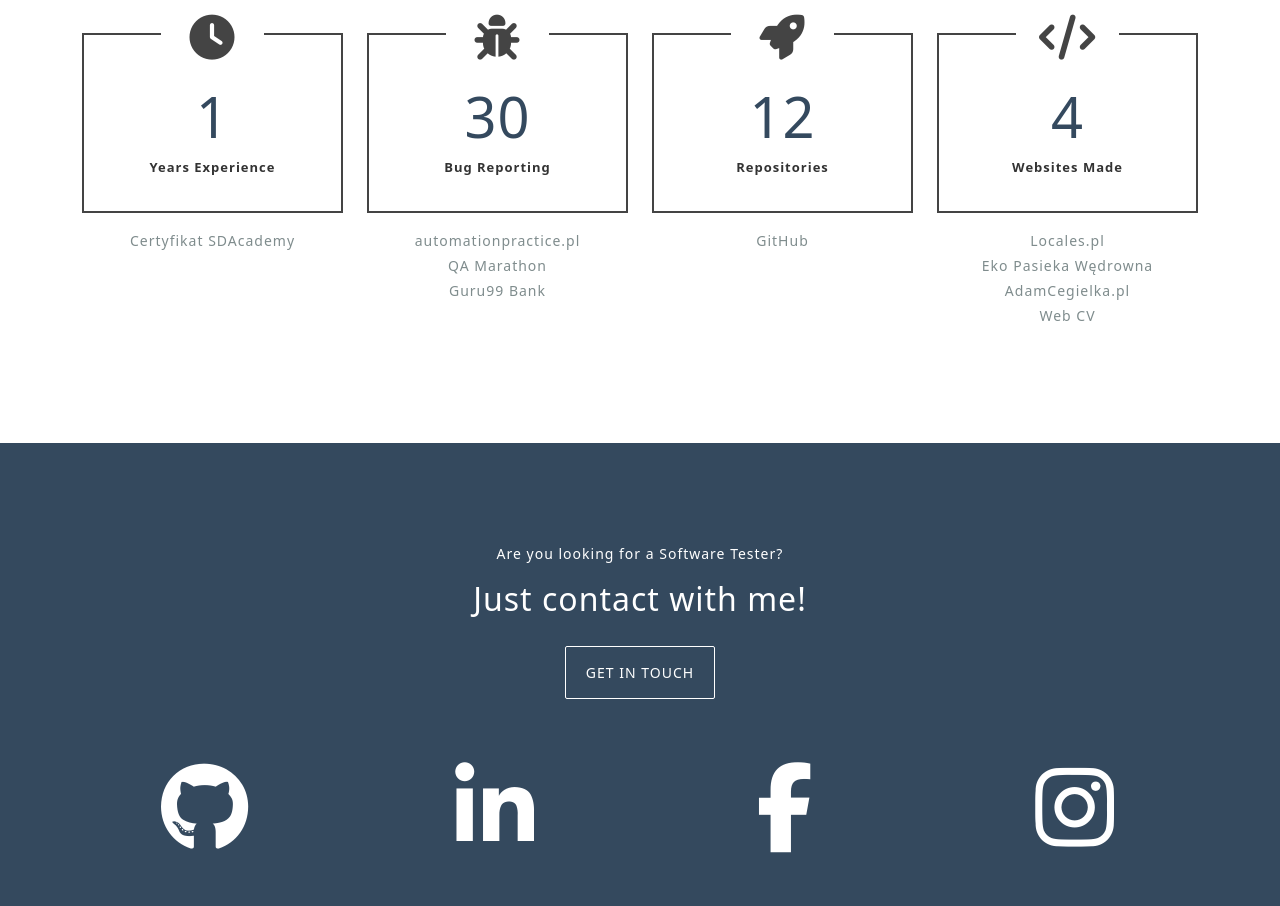
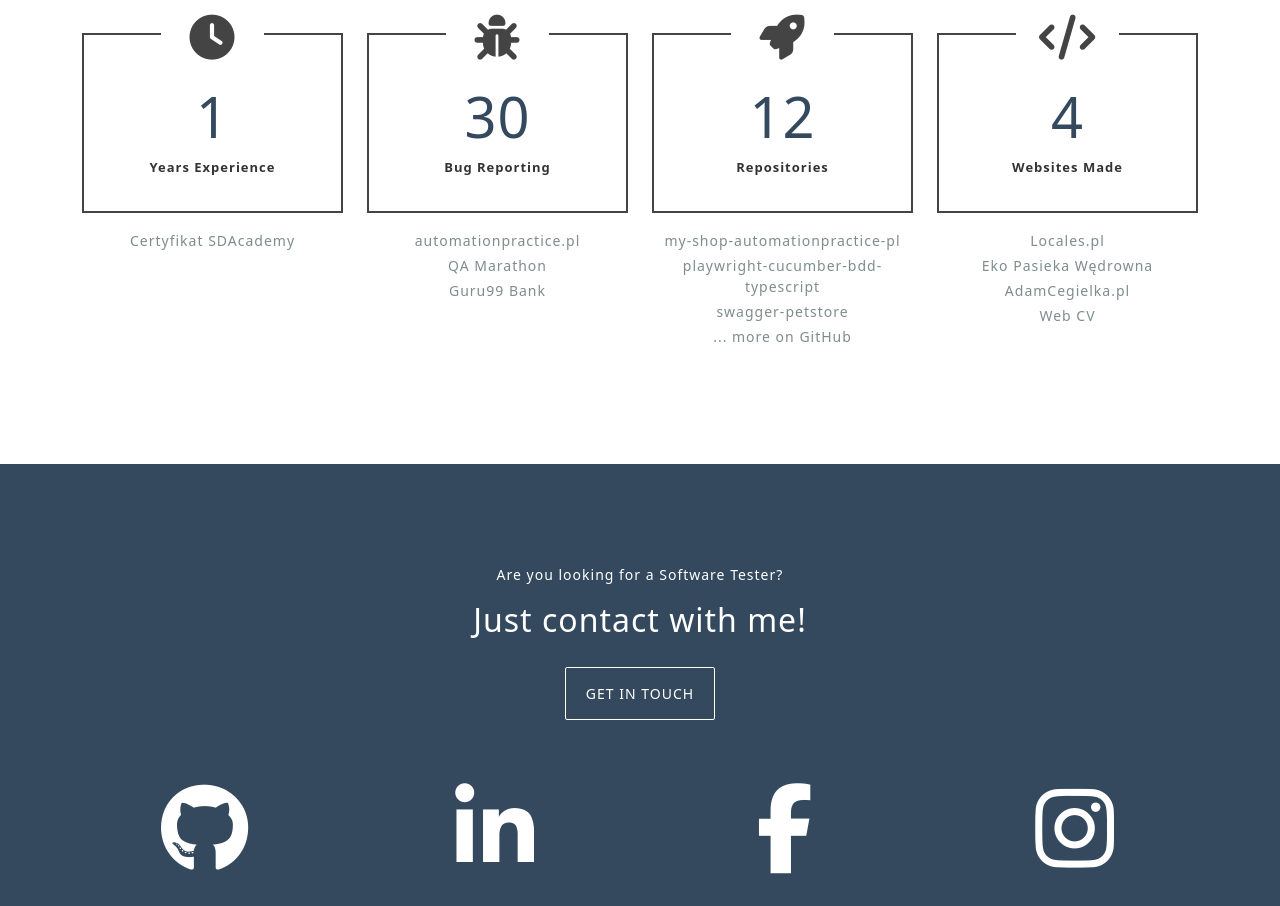
Before and after one commit to adamcegielka/website-html-css-js-adam-cegielka, a website: page index.html in a window 1280 px wide. Shown: the part 2074-2980 px from the top of the page. Drawn offline with nearby package versions, Linux system fonts and the light colour scheme; some packages are replaced by stand-ins of ours; a script that the page names is missing.

Commit message:
chore: add repositories to list

```diff
--- a/index.html
+++ b/index.html
@@ -272,8 +272,10 @@
             </div>
             <div class="statsList">
               <ul>
-                <li><a href="https://github.com/adamcegielka?tab=repositories" target="_blank">GitHub</a>
-                </li>
+                <li><a href="https://github.com/adamcegielka/my-shop-automationpractice-pl" target="_blank">my-shop-automationpractice-pl</a></li>
+                <li><a href="https://github.com/adamcegielka/playwright-cucumber-bdd-typescript" target="_blank">playwright-cucumber-bdd-typescript</a></li>
+                <li><a href="https://github.com/adamcegielka/swagger-petstore" target="_blank">swagger-petstore</a></li>
+                <li><a href="https://github.com/adamcegielka?tab=repositories" target="_blank">... more on GitHub</a></li>
               </ul>
             </div>
           </div>
```
